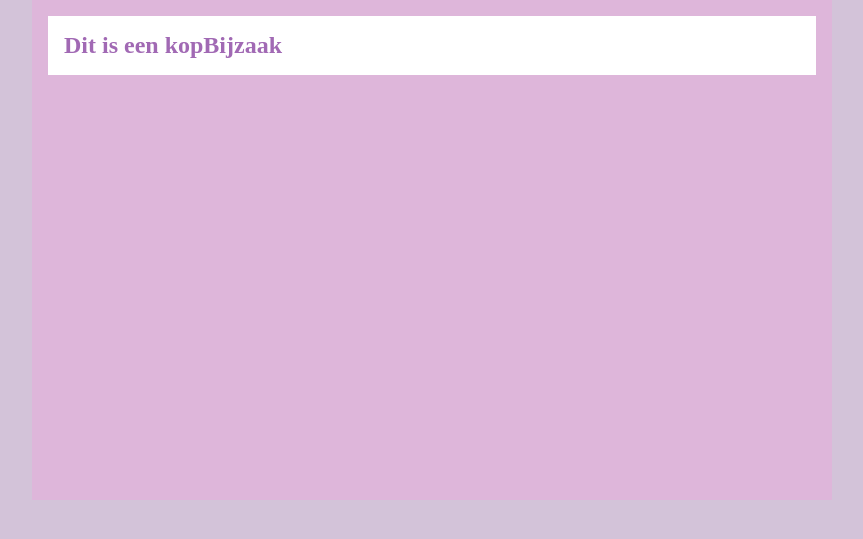
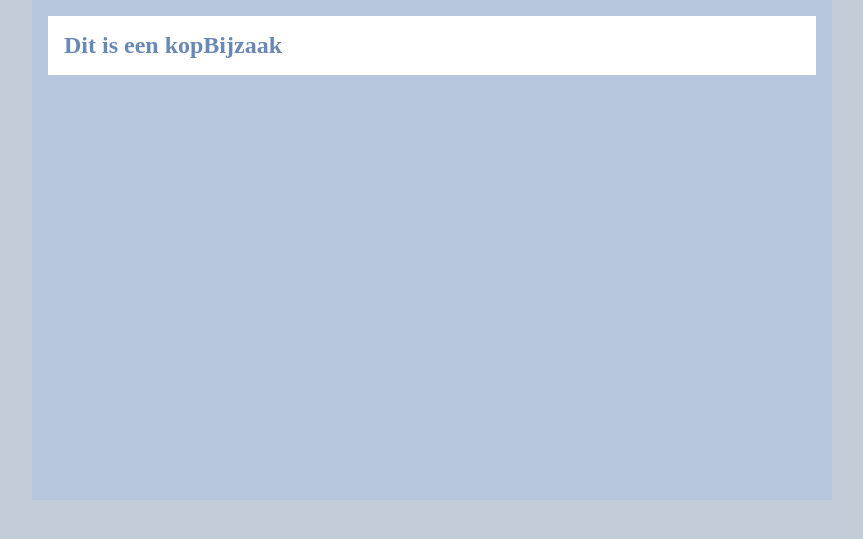
Before and after one commit to deidee/dezandbak, a PHP site: page / in a window 1280 px wide. Shown: the top 539 px of the page, without its empty margins (208-1071 px from the left). Run offline with PHP 8.4, Linux system fonts and the light colour scheme.

Commit message:
Color manipulation PoC.

```diff
--- a/kleurmanipulatie/kleurmanipulatie.css
+++ b/kleurmanipulatie/kleurmanipulatie.css
@@ -1,35 +1,35 @@
 .bg-1 {
-  background-color: #e7d1e4; }
+  background-color: #d1dae7; }
 
 .text-1 {
-  color: #e7d1e4; }
+  color: #d1dae7; }
 
 .bg-2 {
-  background-color: #deb6da; }
+  background-color: #b6c7de; }
 
 .text-2 {
-  color: #deb6da; }
+  color: #b6c7de; }
 
 .bg-3 {
-  background-color: #a169b4; }
+  background-color: #6989b4; }
 
 .text-3 {
-  color: #a169b4; }
+  color: #6989b4; }
 
 .bg-4 {
-  background-color: #d3c3d9; }
+  background-color: #c3ccd9; }
 
 .text-4 {
-  color: #d3c3d9; }
+  color: #c3ccd9; }
 
 .bg-5 {
-  background-color: #c495bf; }
+  background-color: #95a9c4; }
 
 .text-5 {
-  color: #c495bf; }
+  color: #95a9c4; }
 
 .bg-6 {
-  background-color: #995f95; }
+  background-color: #5f7899; }
 
 .text-6 {
-  color: #995f95; }
+  color: #5f7899; }
--- a/kleurmanipulatie/kleurmanipulatie.scss
+++ b/kleurmanipulatie/kleurmanipulatie.scss
@@ -8,12 +8,19 @@ $colors: (
         6: #995f95
 );
 
+$new_color: #2269ca;
+
 @each $i, $color in $colors {
+  $old_hue: hue($color);
+  $new_hue: hue($new_color);
+  $hue_difference: $new_hue - $old_hue;
+  $adjusted_color: adjust_hue($color, $hue_difference);
+
   .bg-#{$i} {
-    background-color: $color;
+    background-color: $adjusted_color;
   }
 
   .text-#{$i} {
-    color: $color;
+    color: $adjusted_color;
   }
 }
```
